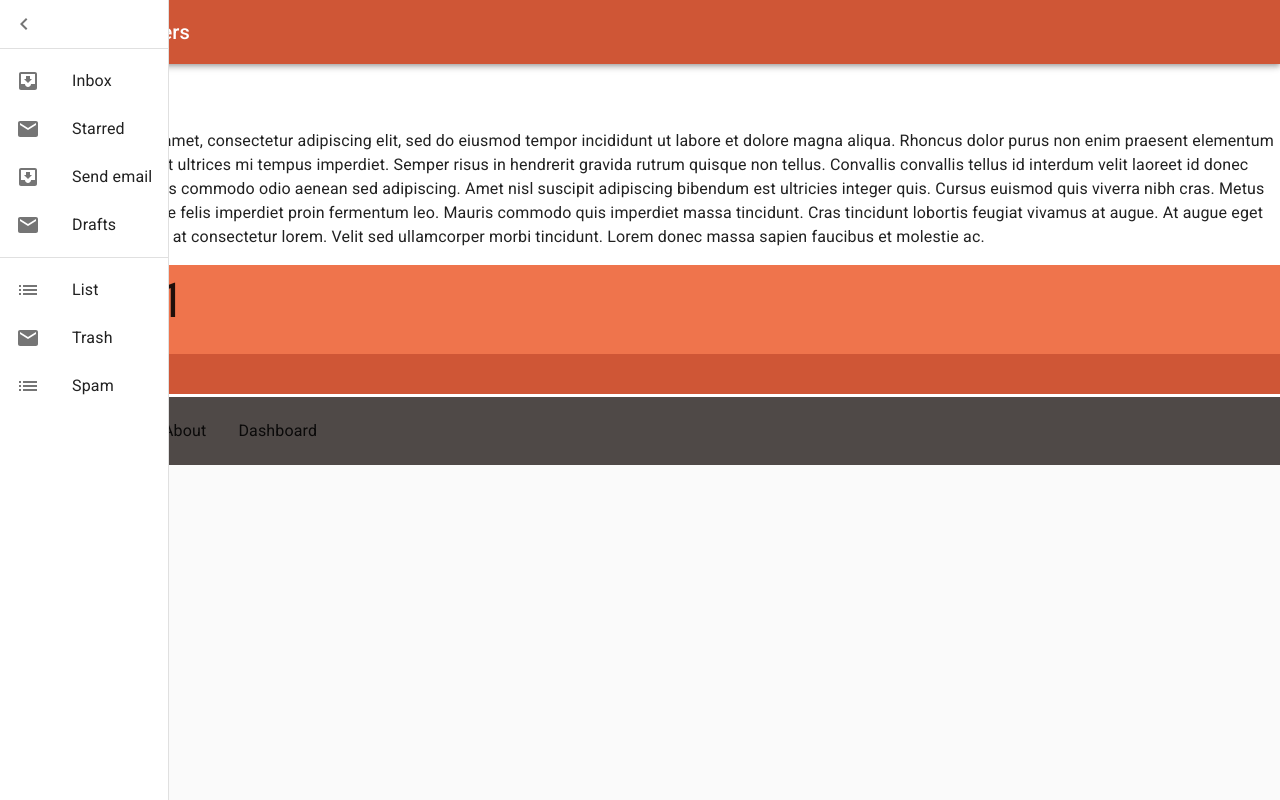
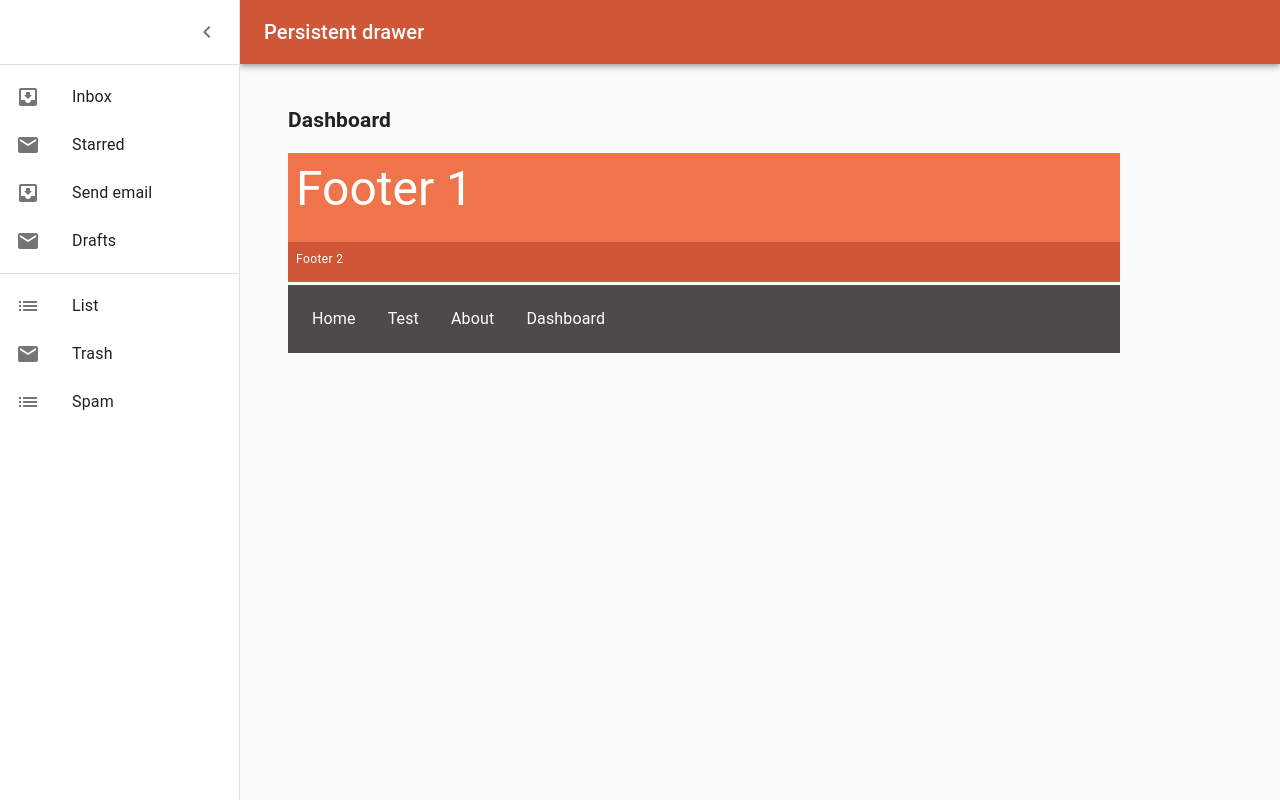
Before and after one commit to ekonotek/scout, a React (Create React App) app: page /dashboard in a window 1280 px wide. Both pictures are taken after a click on the button "open drawer". Built offline with nearby package versions, Linux system fonts and the light colour scheme.

Commit message:
back to App2

```diff
--- a/src/App.js
+++ b/src/App.js
@@ -11,6 +11,7 @@
   root: {
     display: "flex",
     justifyContent: "center",
+    maxWidth: "1168px",
   },
   hide: {
     display: "none",
--- a/src/App2.js
+++ b/src/App2.js
@@ -1,35 +1,39 @@
-import React from 'react';
-import { BrowserRouter as Router, Switch, Route, Link } from 'react-router-dom'
-import clsx from 'clsx';
-import { makeStyles, useTheme } from '@material-ui/core/styles';
-import Drawer from '@material-ui/core/Drawer';
-import CssBaseline from '@material-ui/core/CssBaseline';
-import { AppBar, Box, Container, MenuList, MenuItem } from '@material-ui/core';
-import Toolbar from '@material-ui/core/Toolbar';
-import List from '@material-ui/core/List';
-import Typography from '@material-ui/core/Typography';
-import Divider from '@material-ui/core/Divider';
-import IconButton from '@material-ui/core/IconButton';
-import MenuIcon from '@material-ui/icons/Menu';
-import ChevronLeftIcon from '@material-ui/icons/ChevronLeft';
-import ChevronRightIcon from '@material-ui/icons/ChevronRight';
-import ListItem from '@material-ui/core/ListItem';
-import ListItemIcon from '@material-ui/core/ListItemIcon';
-import ListItemText from '@material-ui/core/ListItemText';
-import InboxIcon from '@material-ui/icons/MoveToInbox';
-import MailIcon from '@material-ui/icons/Mail';
+import React from "react";
+import { BrowserRouter as Router, Switch, Route, Link } from "react-router-dom";
+import clsx from "clsx";
+import { makeStyles, useTheme } from "@material-ui/core/styles";
+import Drawer from "@material-ui/core/Drawer";
+import CssBaseline from "@material-ui/core/CssBaseline";
+import { AppBar, Box, Container, MenuList, MenuItem } from "@material-ui/core";
+import Toolbar from "@material-ui/core/Toolbar";
+import List from "@material-ui/core/List";
+import Typography from "@material-ui/core/Typography";
+import Divider from "@material-ui/core/Divider";
+import IconButton from "@material-ui/core/IconButton";
+import MenuIcon from "@material-ui/icons/Menu";
+import ChevronLeftIcon from "@material-ui/icons/ChevronLeft";
+import ChevronRightIcon from "@material-ui/icons/ChevronRight";
+import ListItem from "@material-ui/core/ListItem";
+import ListItemIcon from "@material-ui/core/ListItemIcon";
+import ListItemText from "@material-ui/core/ListItemText";
+import InboxIcon from "@material-ui/icons/MoveToInbox";
+import ListIcon from "@material-ui/icons/List";
+import MailIcon from "@material-ui/icons/Mail";
 
-import Home from "./Components/Paginas/Home"
-import Routes from "./Components/Routes/Routes"
+import Home from "./Components/Paginas/Home";
+import Routes from "./Components/Routes/Routes";
 
 const drawerWidth = 240;
 
 const useStyles = makeStyles((theme) => ({
   root: {
-    display: 'flex',
+    display: "flex",
+    maxWidth: "1168px",
   },
   appBar: {
-    transition: theme.transitions.create(['margin', 'width'], {
+    backgroundColor: "#cf5636",
+    width: "1168px",
+    transition: theme.transitions.create(["margin", "91%"], {
       easing: theme.transitions.easing.sharp,
       duration: theme.transitions.duration.leavingScreen,
     }),
@@ -37,7 +41,7 @@
   appBarShift: {
     width: `calc(100% - ${drawerWidth}px)`,
     marginLeft: drawerWidth,
-    transition: theme.transitions.create(['margin', 'width'], {
+    transition: theme.transitions.create(["margin", "width"], {
       easing: theme.transitions.easing.easeOut,
       duration: theme.transitions.duration.enteringScreen,
     }),
@@ -46,7 +50,7 @@
     marginRight: theme.spacing(2),
   },
   hide: {
-    display: 'none',
+    display: "none",
   },
   drawer: {
     width: drawerWidth,
@@ -56,24 +60,24 @@
     width: drawerWidth,
   },
   drawerHeader: {
-    display: 'flex',
-    alignItems: 'center',
+    display: "flex",
+    alignItems: "center",
     padding: theme.spacing(0, 1),
     // necessary for content to be below app bar
     ...theme.mixins.toolbar,
-    justifyContent: 'flex-end',
+    justifyContent: "flex-end",
   },
   content: {
     flexGrow: 1,
     padding: theme.spacing(3),
-    transition: theme.transitions.create('margin', {
+    transition: theme.transitions.create("margin", {
       easing: theme.transitions.easing.sharp,
       duration: theme.transitions.duration.leavingScreen,
     }),
     marginLeft: -drawerWidth,
   },
   contentShift: {
-    transition: theme.transitions.create('margin', {
+    transition: theme.transitions.create("margin", {
       easing: theme.transitions.easing.easeOut,
       duration: theme.transitions.duration.enteringScreen,
     }),
@@ -81,6 +85,9 @@
   },
 }));
 
+function ListItemLink(props) {
+  return <ListItem button component="a" {...props} />;
+}
 export default function PersistentDrawerLeft() {
   const classes = useStyles();
   const theme = useTheme();
@@ -129,25 +136,39 @@
       >
         <div className={classes.drawerHeader}>
           <IconButton onClick={handleDrawerClose}>
-            {theme.direction === 'ltr' ? <ChevronLeftIcon /> : <ChevronRightIcon />}
+            {theme.direction === "ltr" ? (
+              <ChevronLeftIcon />
+            ) : (
+              <ChevronRightIcon />
+            )}
           </IconButton>
         </div>
         <Divider />
         <List>
-          {['Inbox', 'Starred', 'Send email', 'Drafts'].map((text, index) => (
+          {["Inbox", "Starred", "Send email", "Drafts"].map((text, index) => (
             <ListItem button key={text}>
-              <ListItemIcon>{index % 2 === 0 ? <InboxIcon /> : <MailIcon />}</ListItemIcon>
+              <ListItemIcon>
+                {index % 2 === 0 ? <InboxIcon /> : <MailIcon />}
+              </ListItemIcon>
               <ListItemText primary={text} />
             </ListItem>
           ))}
         </List>
         <Divider />
         <List>
-          {['All mail', 'Trash', 'Spam'].map((text, index) => (
-            <ListItem button key={text}>
-              <ListItemIcon>{index % 2 === 0 ? <InboxIcon /> : <MailIcon />}</ListItemIcon>
+          {["List", "Trash", "Spam"].map((text, index) => (
+            // <ListItem button key={text}>
+            //   <ListItemText primary={text} />
+            // </ListItem>
+            <ListItemLink
+              key={index}
+              href={index % 2 === 0 ? "/viewArt_2" : "#"}
+            >
+              <ListItemIcon>
+                {index % 2 === 0 ? <ListIcon /> : <MailIcon />}
+              </ListItemIcon>
               <ListItemText primary={text} />
-            </ListItem>
+            </ListItemLink>
           ))}
         </List>
       </Drawer>
@@ -162,9 +183,8 @@
             <Typography
               component="div"
               // style={{ backgroundColor: "#f7f7f7", height: "100vh" }}
-            style={{ backgroundColor: "#e1e2e1", height: "10vh" }}
-          >
-          </Typography>
+              style={{ backgroundColor: "#e1e2e1" }}
+            ></Typography>
             <div>
               {/*
           A <Switch> looks through all its children <Route>
@@ -183,7 +203,7 @@
                 <Route path="/dashboard">
                   <Dashboard />
                 </Route>
-              {/* <Routes /> */}
+                <Routes />
               </Switch>
             </div>
             <Box
--- a/src/Components/Objects/SearchAppbar.js
+++ b/src/Components/Objects/SearchAppbar.js
@@ -29,6 +29,8 @@
 import ListIcon from "@material-ui/icons/List";
 import MailIcon from "@material-ui/icons/Mail";
 import MenuIcon from "@material-ui/icons/Menu";
+
+const drawerWidth = 240;
 
 const useStyles = makeStyles((theme) => ({
   root: {
@@ -84,6 +86,40 @@
       },
     },
   },
+  hide: {
+    display: "none",
+  },
+  drawer: {
+    width: drawerWidth,
+    flexShrink: 0,
+  },
+  drawerPaper: {
+    width: drawerWidth,
+  },
+  drawerHeader: {
+    display: "flex",
+    alignItems: "center",
+    padding: theme.spacing(0, 1),
+    // necessary for content to be below app bar
+    ...theme.mixins.toolbar,
+    justifyContent: "flex-end",
+  },
+  content: {
+    flexGrow: 1,
+    padding: theme.spacing(3),
+    transition: theme.transitions.create("margin", {
+      easing: theme.transitions.easing.sharp,
+      duration: theme.transitions.duration.leavingScreen,
+    }),
+    marginLeft: -drawerWidth,
+  },
+  contentShift: {
+    transition: theme.transitions.create("margin", {
+      easing: theme.transitions.easing.easeOut,
+      duration: theme.transitions.duration.enteringScreen,
+    }),
+    marginLeft: 0,
+  },
 }));
 
 function ListItemLink(props) {
@@ -104,17 +140,9 @@
   };
 
   return (
-    <Box
-      display="flex"
-      // flexDirection="row"
-      flexDirection="column"
-      p={0}
-      m={0}
-      bgcolor="white"
-      // color="white"
-      sm={12}
-    >
+    <div>
       {/* position="fixed" */}
+
       <AppBar
         position="static"
         style={{ backgroundColor: "#cf5636" }}
@@ -184,6 +212,16 @@
           ))}
         </List>
       </Drawer>
+      {/* <Box
+        display="flex"
+        // flexDirection="row"
+        flexDirection="column"
+        p={0}
+        m={0}
+        bgcolor="white"
+        // color="white"
+        sm={12}
+      > */}
       <main
         className={clsx(classes.content, {
           [classes.contentShift]: open,
@@ -220,6 +258,7 @@
           </Box>
         </div>
       </main>
-    </Box>
+      {/* </Box> */}
+    </div>
   );
 }
--- a/src/Components/Objects/artWorksList.js
+++ b/src/Components/Objects/artWorksList.js
@@ -6,30 +6,32 @@
   data: [
     {
       url: "https://loremflickr.com/320/240?random=1",
-      width: "240",
-      height: "320",
-      margin: "-75px 0 0 -100px",
+      height: "240px",
+      width: "320px",
+      margin: "-75px 0 0 0px",
     },
-    {
-      url: "https://loremflickr.com/320/240?random=2",
-      width: "240",
-      height: "320",
-      margin: "-75px 0 0 -100px",
-    },
-    {
-      url: "https://loremflickr.com/320/240?random=3",
-      width: "240",
-      height: "320",
-      margin: "-75px 0 0 -100px",
-    },
+    //   {
+    //     url: "https://loremflickr.com/320/240?random=2",
+    //     width: "240",
+    //     height: "320",
+    //     margin: "-75px 0 0 -100px",
+    //   },
+    //   {
+    //     url: "https://loremflickr.com/320/240?random=3",
+    //     width: "240",
+    //     height: "320",
+    //     margin: "-75px 0 0 -100px",
+    //   },
   ],
 };
 
 const useStyles = makeStyles((theme) => ({
   crop: {
     width: "100%",
-    height: "150px",
+    height: "750px",
     overflow: "hidden",
+    border: "3px",
+    borderBlockColor: "blue",
   },
 }));
 
@@ -37,7 +39,7 @@
   const classes = useStyles();
   return (
     <Paper>
-      <List
+      {/* <List
         style={{
           display: "flex",
           flexDirection: "row",
@@ -48,19 +50,21 @@
         // flexDirection="row"
         // flexWrap={true}
         // justifyContent="flex-start"
-      >
+      > */}
       {imgArray &&
         imgArray.data.map((image, i) => (
-            <ListItem key={i} className={classes.crop}>
+          // <ListItem key={i} className={classes.crop}>
+          <div key={i} className={classes.crop}>
             <img
               src={image.url}
-                width={image.width}
-                height={image.height}
-                margin={image.margin}
+              // width={image.width}
+              // height={image.height}
+              // style={{ margin: image.margin }}
             />
-            </ListItem>
+          </div>
+          // </ListItem>
         ))}
-      </List>
+      {/* </List> */}
     </Paper>
   );
 }
--- a/src/Components/Paginas/MyComponent.js
+++ b/src/Components/Paginas/MyComponent.js
@@ -1,6 +1,6 @@
 import React, { Component } from "react";
-import FooComponent from "../Objects/izquierda";
-import BarComponent from "../Objects/derecha";
+import FooComponent from "../Objects/Izquierda";
+import BarComponent from "../Objects/Derecha";
 import ArtWorksList from "../Objects/artWorksList";
 
 class MyComponent extends Component {
--- a/src/index.js
+++ b/src/index.js
@@ -1,7 +1,7 @@
 import React from "react";
 import ReactDOM from "react-dom";
 
-import App from "./App";
+import App from "./App2";
 
 const rootElement = document.getElementById("root");
 ReactDOM.render(
```
Also changed, not shown: src/Components/Objects/derecha.js (+10 -18 lines), src/Components/Paginas/Home.js (+11 -15 lines). Lines whose indentation alone changed are shown as unchanged.
